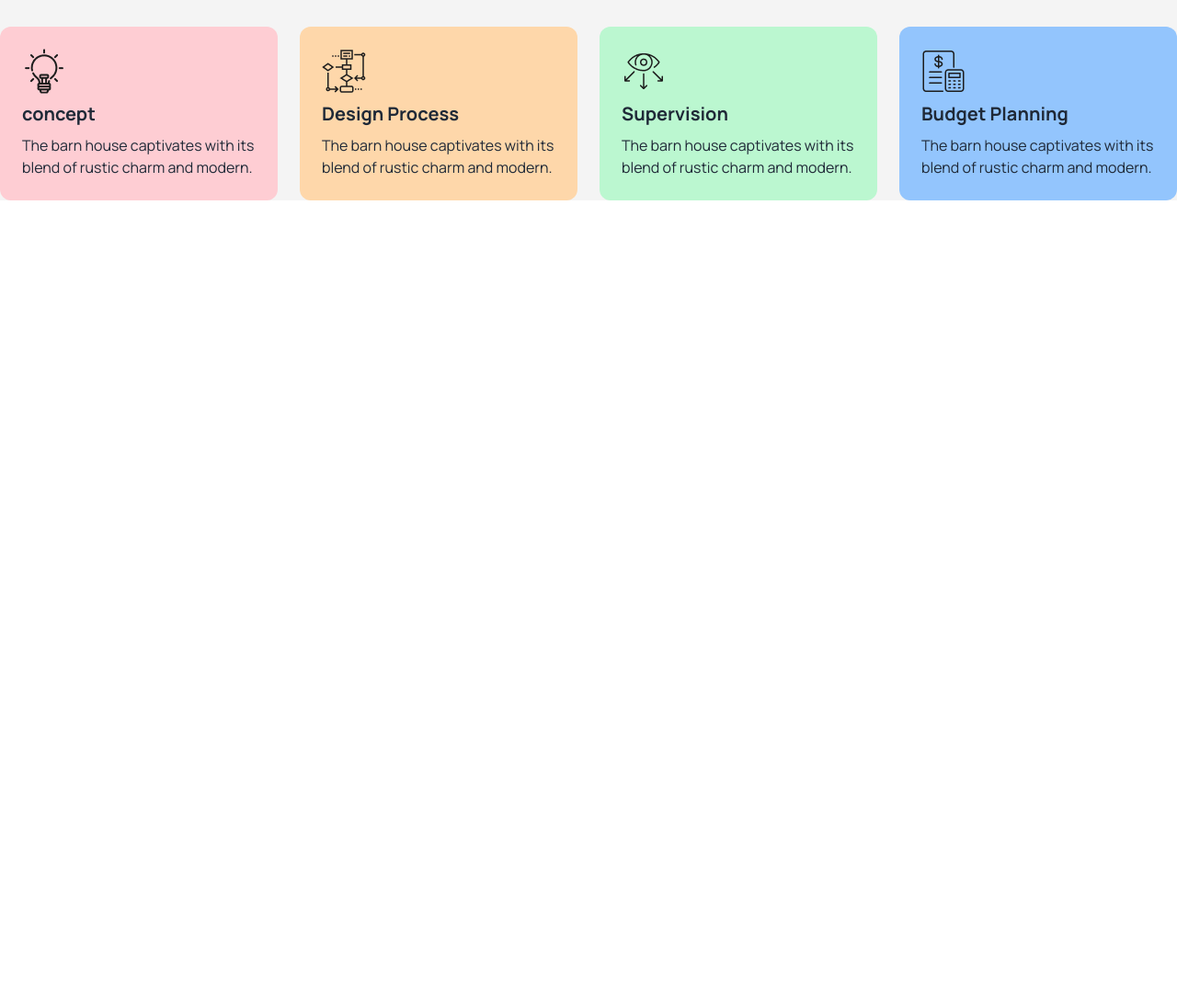
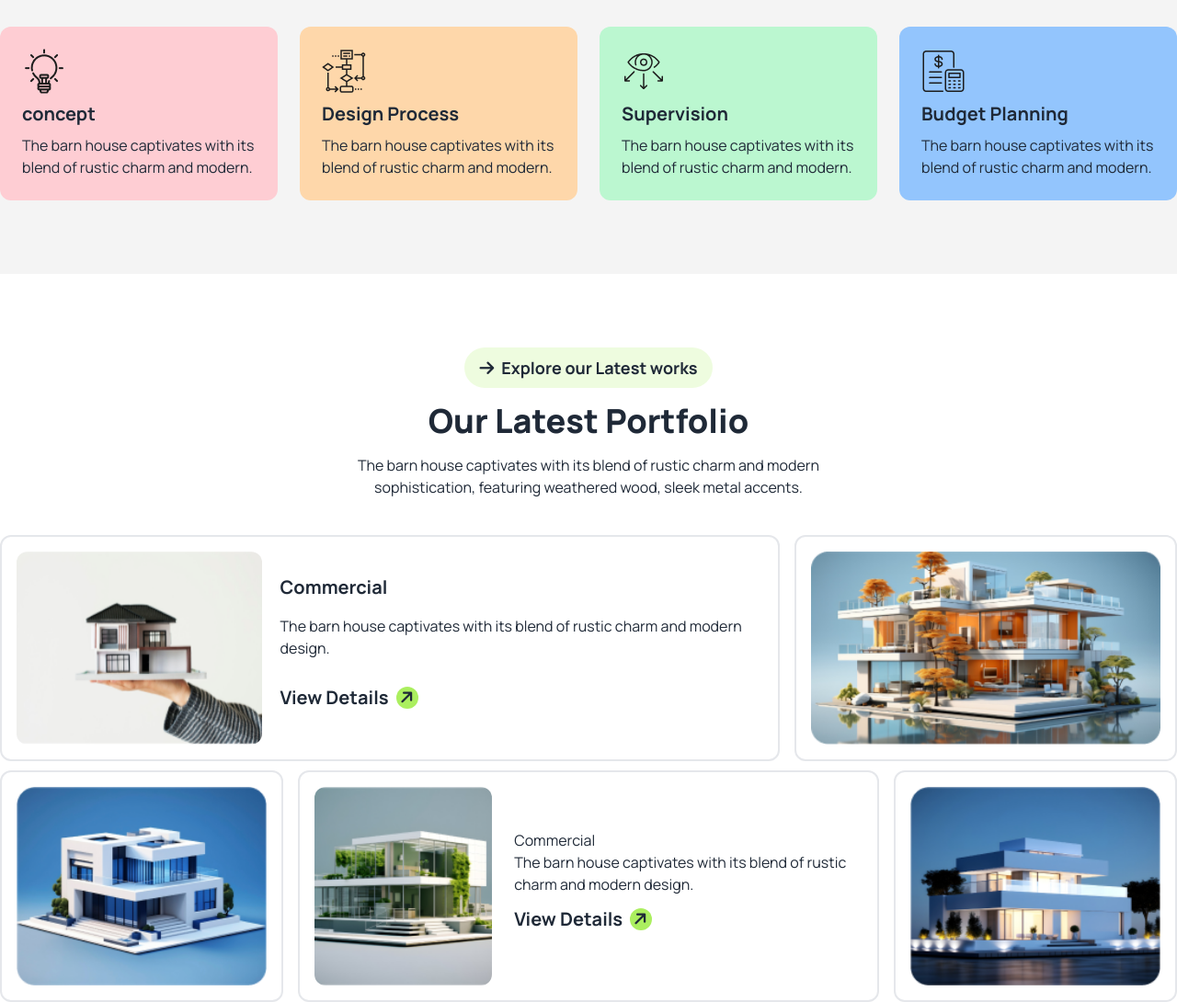
Before and after one commit to JamilTalukder103/renterio-web, a plain HTML site: page index.html in a window 1280 px wide. Shown: the part 1606-2696 px from the top of the page at 92% size. Before the commit the page ends 1904 px from the top, so only its background shows below. Drawn offline with nearby package versions, Linux system fonts and the light colour scheme.

Commit message:
portfolio done

```diff
--- a/index.html
+++ b/index.html
@@ -150,7 +150,7 @@
             </div>
         </section>
         <!-- work process section -->
-        <section class="bg-[#F4F4F4] mb-20">
+        <section class="bg-[#F4F4F4] mb-20 pb-20">
             <div class="max-w-screen-xl m-auto">
                 <div class="text-center space-y-6">
                     <button class="btn bg-white rounded-full font-bold text-lg"><i
@@ -185,6 +185,88 @@
             </div>
         </section>
 
+        <!-- lastest portfolio -->
+        <section class="max-w-screen-xl m-auto mb-20">
+            <!-- latest centent -->
+            <div class="text-center space-y-4">
+                <button class=" py-2 px-4 bg-primary-bg2 rounded-full font-bold text-lg"><i
+                        class="fa-solid fa-arrow-right mr-2"></i>Explore our Latest works</button>
+                <h2 class="text-4xl font-extrabold">Our Latest Portfolio</h2>
+                <p>The barn house captivates with its blend of rustic charm and modern <br> sophistication, featuring
+                    weathered wood, sleek
+                    metal accents.</p>
+            </div>
+            <!-- latest text -->
+            <div class="grid grid-cols-12 gap-4 h-auto md:h-24 mt-10">
+
+                <div class="col-span-12 md:col-span-8 h-full">
+                    <div class="flex flex-col gap-3 md:flex-row items-center border-2 h-full p-4 rounded-xl">
+                        <!-- Image Container -->
+                        <div class="w-full md:w-1/3 h-48 md:h-full mb-4 md:mb-0">
+                            <img class="w-full h-full lg:object-cover rounded-xl" src="assets/img1.png">
+                        </div>
+                        <!-- Content Section -->
+                        <div class="w-full md:w-2/3 md:p-2 space-y-4">
+                            <h3 class="text-xl font-bold">Commercial</h3>
+                            <p>The barn house captivates with its blend of rustic charm and modern design.</p>
+                            <button
+                                class="py-3 rounded-full text-xl font-bold flex items-center justify-center gap-x-2">View
+                                Details
+
+                                <span class="w-4 h-4 flex items-center rounded-full justify-center p-3 bg-primary-bg ">
+                                    <i class="fa-solid fa-arrow-right text-lg  -rotate-45 "></i>
+                                </span>
+                            </button>
+                        </div>
+                    </div>
+                </div>
+
+                <!-- Right Column -->
+                <div class="col-span-12 md:col-span-4 border-2 rounded-xl h-48 md:h-full">
+                    <img class="w-full h-full lg:object-cover rounded-xl p-4" src="assets/img2.png"
+                        alt="Side view of barn house">
+                </div>
+            </div>
+
+            <div class="grid grid-cols-12 gap-4 h-auto md:h-24 lg:mt-40">
+                <div class="col-span-12 md:col-span-3 border-2 rounded-xl h-48 md:h-full">
+                    <img class="w-full h-full lg:object-cover rounded-xl p-4" src="assets/img3.png"
+                        alt="Barn house side view">
+                </div>
+
+                <!-- Center Column -->
+                <div class="col-span-12 md:col-span-6 h-full">
+                    <div class="flex gap-4 flex-col md:flex-row items-center border-2 h-full p-4 rounded-xl">
+                        <!-- Image Container -->
+                        <div class="w-full md:w-1/3 h-48 md:h-full mb-4 md:mb-0">
+                            <img class="w-full h-full lg:object-cover rounded-xl" src="assets/img4.png"
+                                alt="Barn house">
+                        </div>
+                        <!-- Content Section -->
+                        <div class="w-full md:w-2/3 md:p-2">
+                            <h3>Commercial</h3>
+                            <p>The barn house captivates with its blend of rustic charm and modern design.</p>
+                            <button
+                                class="py-3 rounded-full text-xl font-bold flex items-center justify-center gap-x-2">View
+                                Details
+
+                                <span class="w-4 h-4 flex items-center rounded-full justify-center p-3 bg-primary-bg ">
+                                    <i class="fa-solid fa-arrow-right text-lg  -rotate-45 "></i>
+                                </span>
+                            </button>
+                        </div>
+                    </div>
+                </div>
+
+                <!-- Right Column -->
+                <div class="col-span-12 md:col-span-3 border-2 rounded-xl h-48 md:h-full">
+                    <img class="w-full h-full lg:object-cover rounded-xl p-4" src="assets/img5.png"
+                        alt="Barn house detail view">
+                </div>
+            </div>
+
+
+        </section>
     </main>
     <footer>
 
```
